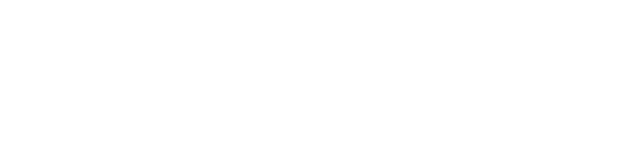
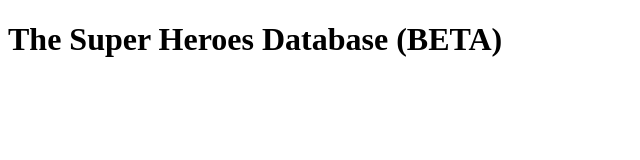
Before and after one commit to agile-doms/git-workshop, a plain HTML site: page index.html in a window 1280 px wide. Shown: the whole page, without its empty margins (0-640 px from the left). Drawn offline with Linux system fonts and the light colour scheme.

Commit message:
html base

```diff
--- a/index.html
+++ b/index.html
@@ -1 +1,21 @@
-<!-- Aquí irá el código -->
+<!doctype html>
+
+<html lang="es">
+
+<head>
+    <meta charset="utf-8">
+
+    <!-- SEO -->
+    <title>The Super Heroes Database (BETA)</title>
+    <meta name="description" content="GITFLOW WORSHOP">
+    <meta name="author" content="Mauro Strione @MauroStrione - Deiby Ordoñez @DeibyOd">
+
+    <link rel="stylesheet" href="styles.css">
+
+</head>
+
+<body>
+    <h1>The Super Heroes Database (BETA)</h1>
+</body>
+
+</html>
```
